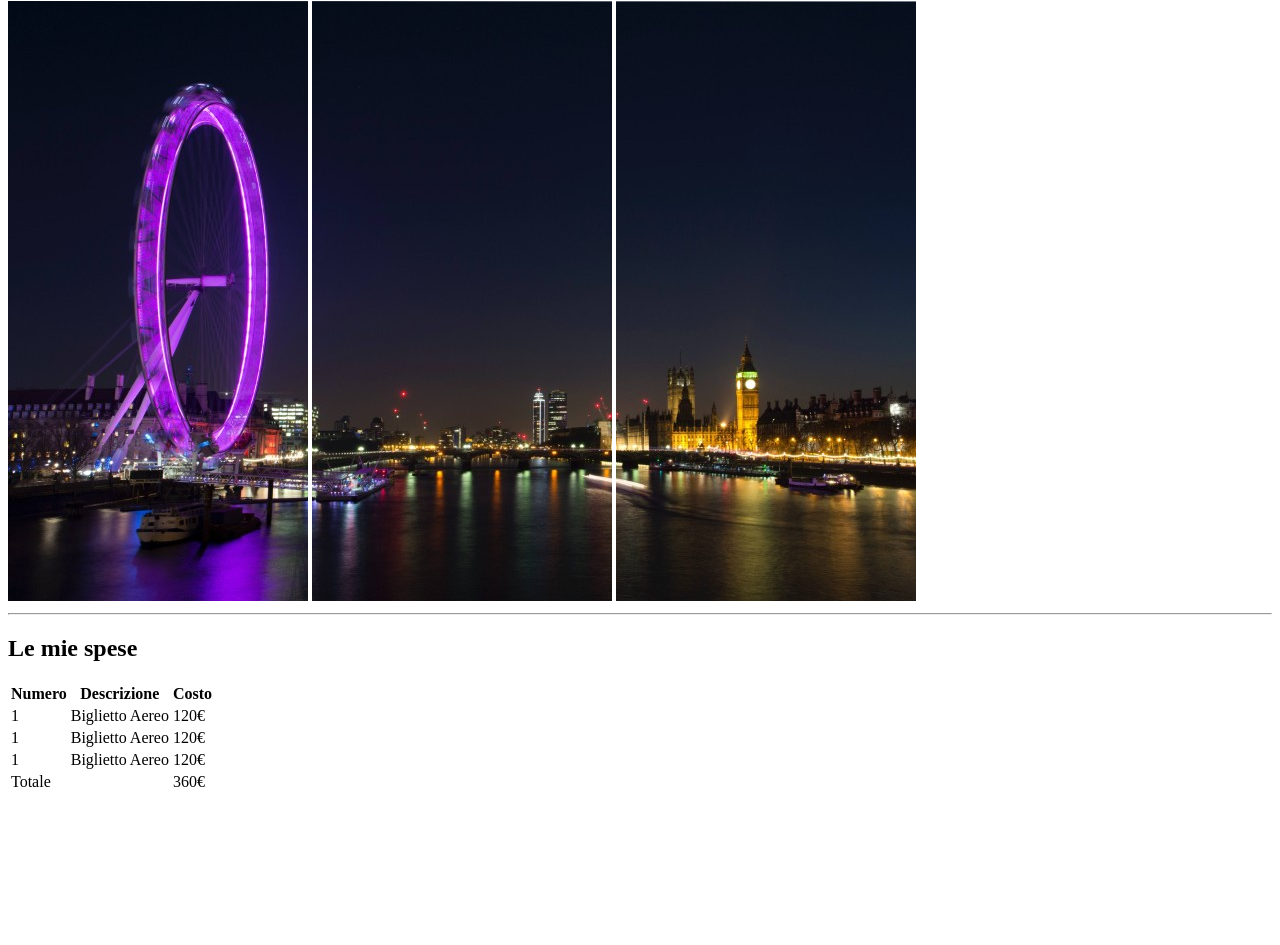
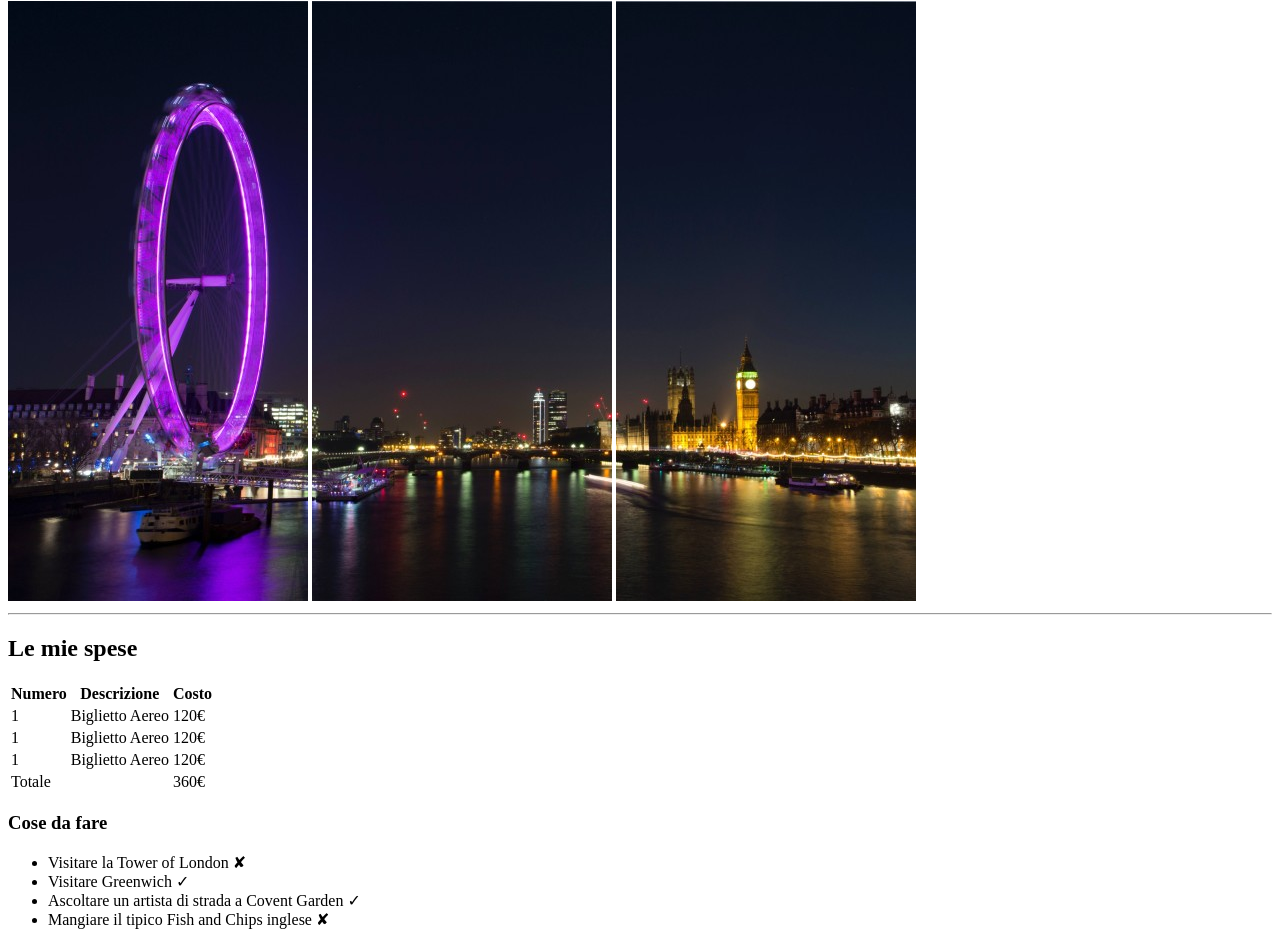
Before and after one commit to Pigiuxxx/html-london-trip, a plain HTML site: page index.html in a window 1280 px wide. Shown: the part 79-1024 px from the top of the page. Before the commit the page ends 881 px from the top, so only its background shows below. Drawn offline with Linux system fonts and the light colour scheme.

Commit message:
fine cose da fare in lista non ordinata

```diff
--- a/index.html
+++ b/index.html
@@ -46,8 +46,19 @@
           <td>360&euro;</td>
         </tfoot>
       </table>
+      <!-- lista cose da fare -->
   </div>
-   </main>
+  <div></div>
+   <h3>Cose da fare</h3>
+    <ul>
+     <li>Visitare la Tower of London &#10008;</li>
+     <li>Visitare Greenwich &#10003;</li>
+     <li>Ascoltare un artista di strada a Covent Garden &#10003;</li>
+     <li>Mangiare il tipico Fish and Chips inglese &#10008;</li>
+    </ul>
+   </div>
+  </main>
+
 
  </body>
 </html>
```
